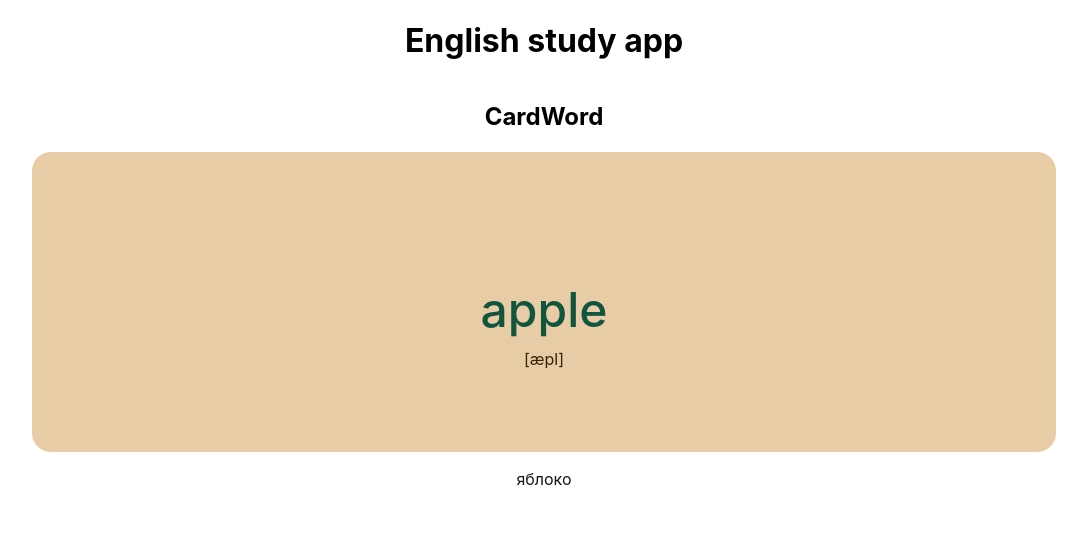
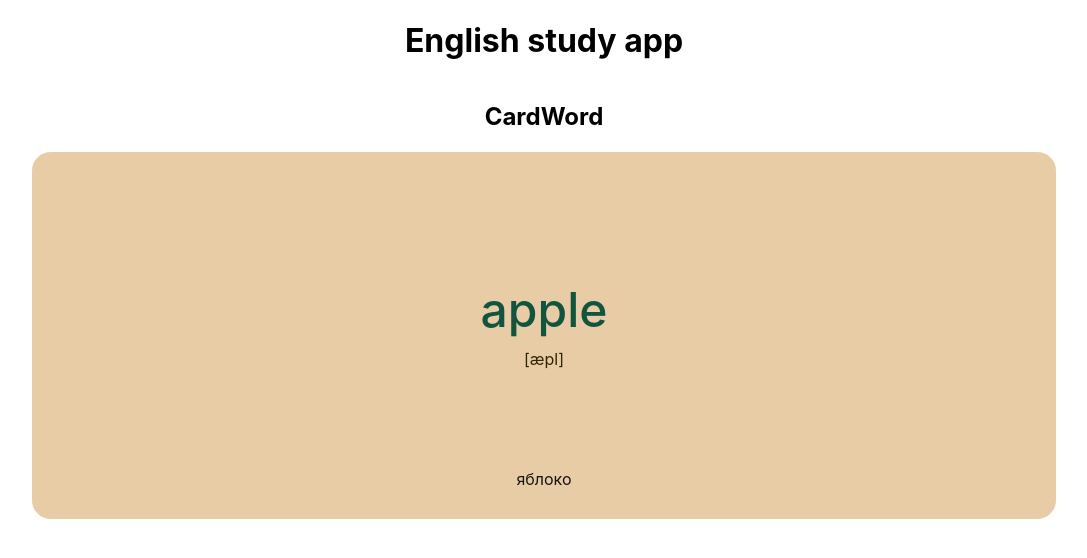
Before and after one commit to Svetk0/english-study-app, a React (Create React App) app: page / in a window 1280 px wide. Shown: the top 558 px of the page, without its empty margins (96-1183 px from the left). Built offline with nearby package versions, Linux system fonts and the light colour scheme.

Commit message:
fix bugs

```diff
--- a/src/components/card/CardWord.module.css
+++ b/src/components/card/CardWord.module.css
@@ -5,7 +5,7 @@
 
     min-width: 80%;
     max-width: 500px;
-    height: 300px;
+
     border-radius: 20px;
     border: 1px solid #fff;
 
@@ -24,6 +24,6 @@
 .card_translate{
     font-size: 1rem;
     color: rgb(21, 20, 19);
-    margin: 100px;
+    margin: 100px 5px 30px 5px;
 
 }
```
